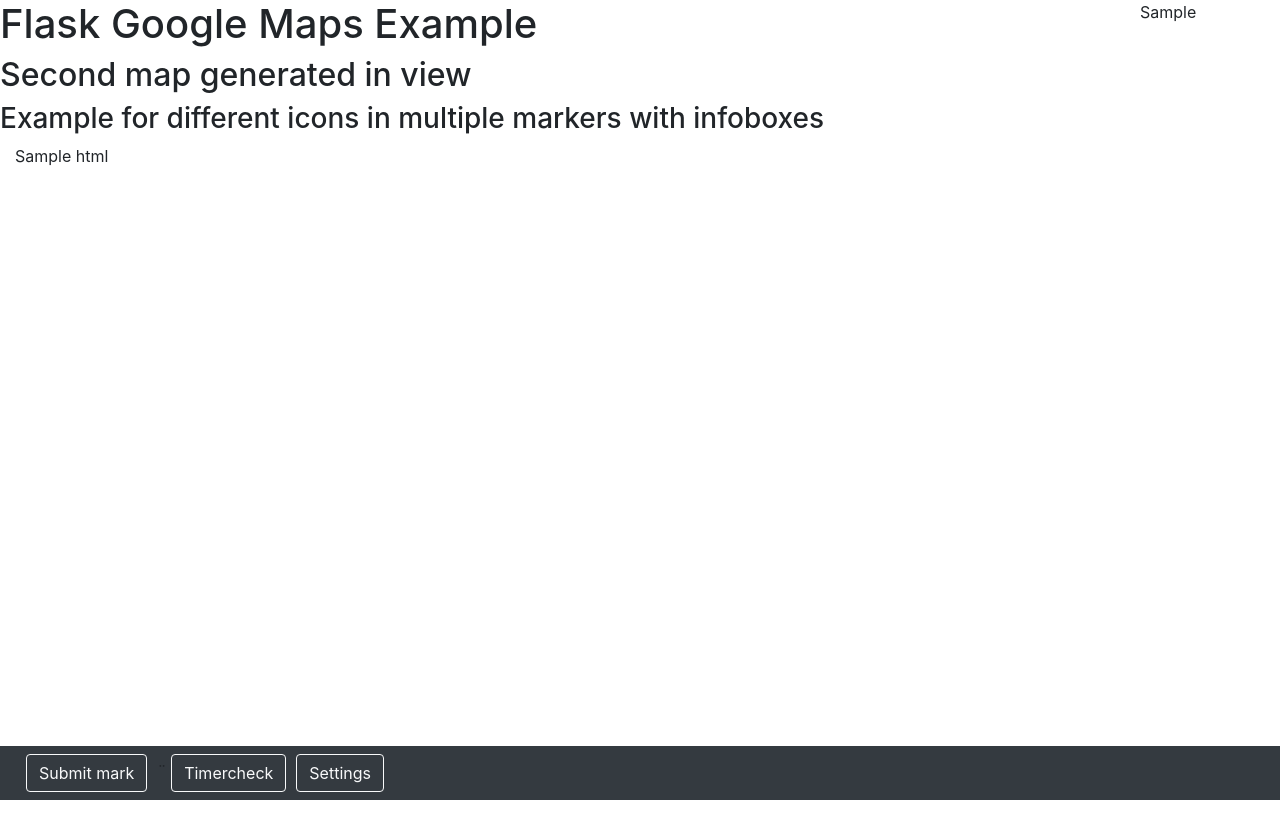
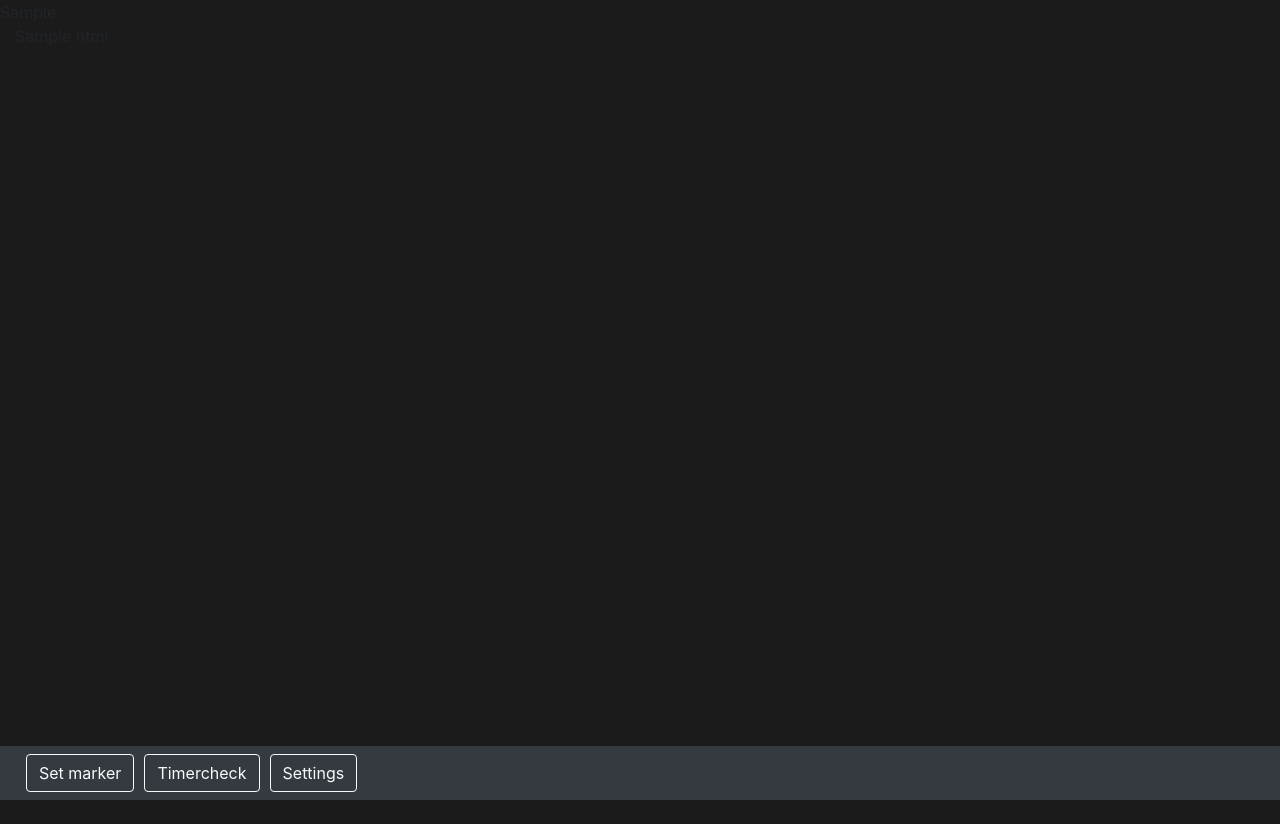
Before and after one commit to MTBorg/Place-of-interest, a Flask app: template server/templates/index.html in a window 1280 px wide. Before the commit the page ends 800 px from the top, so only its background shows below. Run offline with Flask 2, Linux system fonts and the light colour scheme; the template is opened without the code that fills it: most values are stand-ins (such as "Sample title", 1, 10 or a date in 2020); some libraries are stand-ins or nearby versions.

Commit message:
Application adjustable
The map now adjusts to the device and it can now be used on any device. Also added background color and deleted the text in the top of the page.

```diff
--- a/server/routes.py
+++ b/server/routes.py
@@ -50,7 +50,14 @@
         lat=65.618776,
         lng=22.139475,
         markers=marks,
-        style="height: 755px; width: 950px; margin-left: -10px;",
+        style=(
+            "height:100%;"
+            "width:100%;"
+            "top:0;"
+            "left:0;"
+            "position: absoulte;"
+            "z-index:200;"
+        ),
         zoom=12,
         center_on_user_location=True
     )
--- a/server/templates/index.html
+++ b/server/templates/index.html
@@ -1,40 +1,30 @@
 <!DOCTYPE html>
-    <html>
+    <html style="height: 100%;">
     <head>
             <link rel="stylesheet" href="https://stackpath.bootstrapcdn.com/bootstrap/4.1.3/css/bootstrap.min.css" integrity="sha384-MCw98/SFnGE8fJT3GXwEOngsV7Zt27NXFoaoApmYm81iuXoPkFOJwJ8ERdknLPMO" crossorigin="anonymous">
 			<link rel="stylesheet" type="text/css" href="https://maxcdn.bootstrapcdn.com/bootstrap/3.3.7/css/bootstrap-grid.css">
             {{sndmap.js}}
     </head>
-    <body>
-		<div class="container" style="float: left; ">
-			<div class="row h-10" >
-				<div class="col-md-20 d-none d-lg-block">
-				<h1>Flask Google Maps Example</h1>
-				<h2> Second map generated in view</h2>
-				<h3> Example for different icons in multiple markers with infoboxes</h3>
-				</div>
-
-			</div>
-			<div class="row h-80" >
-				<div class="col-md-6">
+    <body style="height: 100%; background-color:#1B1B1B;"> <!--Sets the background color -->
+		<div class="container-fluid" style="float: left; height: 100%;"> <!-- contains the gridsystem-->
+			<div class="row "style="height: 94.4%;"> <!-- The row in which the column is placed -->
+				<div class="col-sm-12" style="height: 100%;"><!-- Column making the map adjustable to differnt devices-->
 				    {{sndmap.html}}
 				</div>
             </div>
-                <div class="row h-10" >
-                    <div class="col-md-12">
-                        <nav class="navbar navbar-expand  fixed-bottom navbar-dark bg-dark">
+			<nav class="navbar navbar-expand  fixed-bottom navbar-dark bg-dark"> <!-- Menu in the bottom of the page -->
 				<ul class="navbar-nav">
-                            <form id="formen" method="POST" action="/">
+				<form id="formen" method="POST" action="/"> <!-- Form sending location to python code -->
 					<input id="form1" name="value1" type="hidden">
 					<input id="form2" name="value2" type="hidden">
 					<input id="form3" name="value3" type="hidden">
 					<li class="nav-item" style="margin-left: 10px;">
 						<button type="button" class="btn btn-outline-light" onclick="getLocation()">
-                                        Submit mark
+							Set marker
 						</button>
 					</li>
 				</form>
-                                <li class="nav-item" style="margin-left: 10px;"> ¨
+					<li class="nav-item" style="margin-left: 10px;">  <!-- Just none-functions buttons for display-->
 						<button class="btn btn-outline-light">Timercheck</button>
 					</li>
 					<li class="nav-item" style="margin-left: 10px;">
@@ -45,15 +35,13 @@
 				</ul>
 			</nav>
             </div>
-                </div>
-            </div>
             <script src="https://code.jquery.com/jquery-3.3.1.slim.min.js" integrity="sha384-q8i/X+965DzO0rT7abK41JStQIAqVgRVzpbzo5smXKp4YfRvH+8abtTE1Pi6jizo" crossorigin="anonymous"></script>
             <script src="https://cdnjs.cloudflare.com/ajax/libs/popper.js/1.14.3/umd/popper.min.js" integrity="sha384-ZMP7rVo3mIykV+2+9J3UJ46jBk0WLaUAdn689aCwoqbBJiSnjAK/l8WvCWPIPm49" crossorigin="anonymous"></script>
             <script src="https://stackpath.bootstrapcdn.com/bootstrap/4.1.3/js/bootstrap.min.js" integrity="sha384-ChfqqxuZUCnJSK3+MXmPNIyE6ZbWh2IMqE241rYiqJxyMiZ6OW/JmZQ5stwEULTy" crossorigin="anonymous"></script>
     </body>
 </html>
 
-<script>
+<script> <!-- Script for collecting location-->
     var worked = document.getElementById("form1")
     var lat = document.getElementById("form2")
     var lng = document.getElementById("form3")
```
Lines whose indentation alone changed are shown as unchanged.
